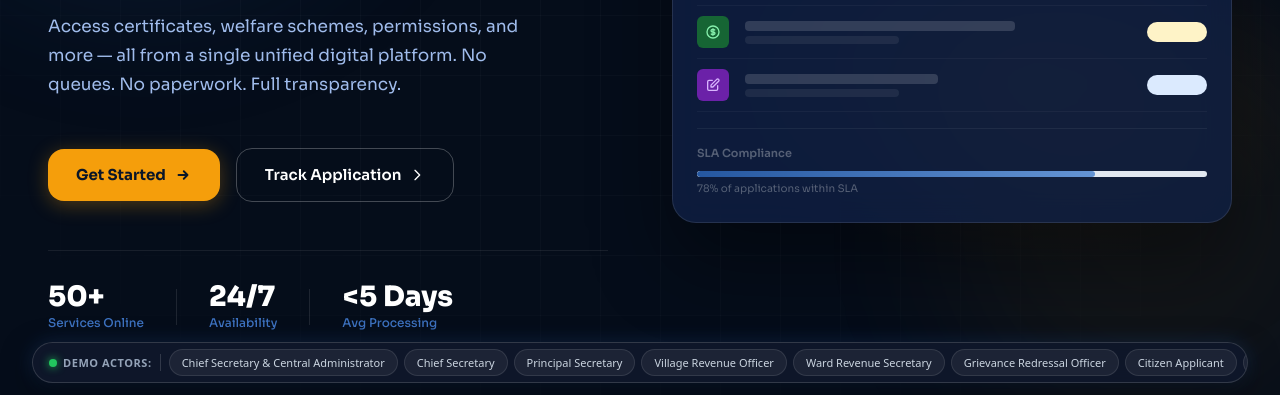
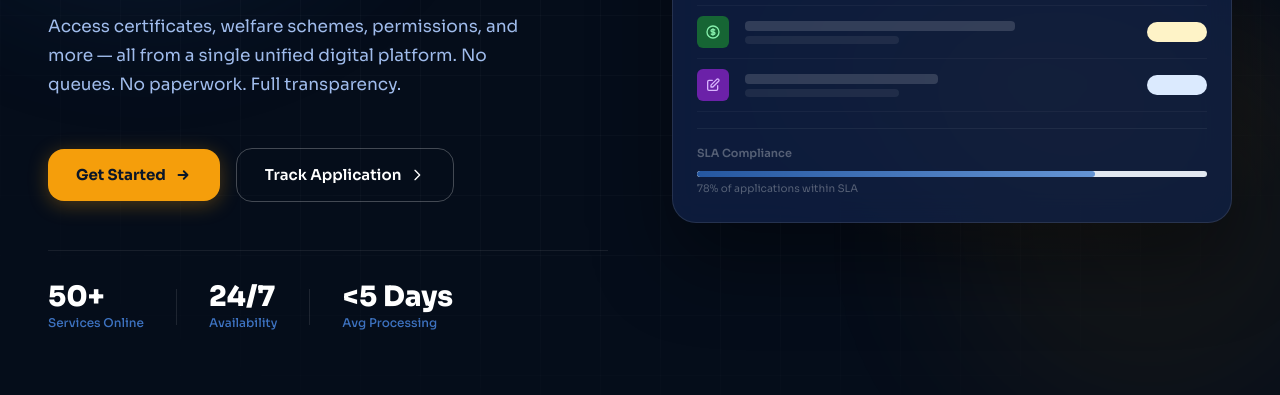
Before and after one commit to Gokulchinna/sample-for-ffsd, a plain HTML site: page 42_DigiConnect/front-end/index.html in a window 1280 px wide. Shown: the part 405-800 px from the top of the page. Drawn offline with Linux system fonts and the light colour scheme.

Commit message:
removed demo switcher

```diff
--- a/42_DigiConnect/front-end/index.html
+++ b/42_DigiConnect/front-end/index.html
@@ -594,7 +594,6 @@
 
 
     <script type="module" src="js/auth.js"></script>
-    <script type="module" src="js/demo-switcher.js"></script>
 </body>
 
 </html>
--- a/42_DigiConnect/front-end/js/demo-switcher.js
+++ b/42_DigiConnect/front-end/js/demo-switcher.js
@@ -1,96 +1,11 @@
 /**
- * DigiConnect — Universal College Demo Switcher Bar
- * Injected across all pages for instant 1-click role testing and evaluator walkthroughs.
+ * DigiConnect — Demo Switcher (Disabled)
+ * The visual demo switcher bar has been removed as requested.
+ * All personas and underlying role management functions remain intact in role-manager.js.
  */
-import { DEMO_PERSONAS, switchDemoPersona } from './role-manager.js';
-
 export function initDemoSwitcher() {
-  if (document.getElementById('digiconnect-demo-switcher')) return;
-
-  const currentSession = (() => {
-    try {
-      return JSON.parse(localStorage.getItem('DigiConnect_session')) || {};
-    } catch (e) {
-      return {};
-    }
-  })();
-
-  const bar = document.createElement('aside');
-  bar.id = 'digiconnect-demo-switcher';
-  bar.setAttribute('aria-label', 'College Project Demo Switcher');
-  bar.style.cssText = `
-    position: fixed;
-    bottom: 12px;
-    left: 50%;
-    transform: translateX(-50%);
-    z-index: 99999;
-    background: rgba(15, 23, 42, 0.96);
-    backdrop-filter: blur(12px);
-    border: 1px solid rgba(255, 255, 255, 0.15);
-    border-radius: 9999px;
-    padding: 6px 16px;
-    display: flex;
-    align-items: center;
-    gap: 8px;
-    box-shadow: 0 10px 30px rgba(0,0,0,0.5), 0 0 20px rgba(59, 130, 246, 0.2);
-    font-family: system-ui, -apple-system, BlinkMacSystemFont, 'Segoe UI', Roboto, sans-serif;
-    max-width: 95vw;
-    overflow-x: auto;
-  `;
-
-  bar.innerHTML = `
-    <div style="display: flex; align-items: center; gap: 6px; padding-right: 8px; border-right: 1px solid rgba(255,255,255,0.15); white-space: nowrap;">
-      <span style="display: inline-block; width: 8px; height: 8px; border-radius: 50%; background: #22c55e; box-shadow: 0 0 8px #22c55e;"></span>
-      <span style="font-size: 11px; font-weight: 700; text-transform: uppercase; letter-spacing: 0.05em; color: #94a3b8;">DEMO ACTORS:</span>
-    </div>
-    <div style="display: flex; align-items: center; gap: 6px; white-space: nowrap;">
-      ${DEMO_PERSONAS.map((p) => {
-        const isActive = currentSession.id === p.id || currentSession.roleKey === p.roleKey || currentSession.role === p.roleKey;
-        const activeStyle = isActive
-          ? 'background: #2563eb; color: #ffffff; font-weight: 700; box-shadow: 0 0 12px rgba(37, 99, 235, 0.6);'
-          : 'background: rgba(255,255,255,0.06); color: #cbd5e1; hover:background: rgba(255,255,255,0.12);';
-        return `
-          <button
-            type="button"
-            data-persona-id="${p.id}"
-            title="${p.name} - ${p.description}"
-            style="
-              ${activeStyle}
-              border: 1px solid rgba(255,255,255,0.1);
-              padding: 5px 12px;
-              border-radius: 9999px;
-              font-size: 11px;
-              cursor: pointer;
-              transition: all 0.2s ease;
-              display: flex;
-              align-items: center;
-              gap: 4px;
-            "
-          >
-            <span>${p.title.split('(')[0].trim()}</span>
-          </button>
-        `;
-      }).join('')}
-    </div>
-  `;
-
-  bar.querySelectorAll('button[data-persona-id]').forEach((btn) => {
-    btn.addEventListener('click', (e) => {
-      e.preventDefault();
-      e.stopPropagation();
-      const personaId = btn.getAttribute('data-persona-id');
-      switchDemoPersona(personaId);
-    });
-  });
-
-  document.body.appendChild(bar);
-}
-
-// Automatically auto-mount when DOM is ready
-if (typeof document !== 'undefined') {
-  if (document.readyState === 'loading') {
-    document.addEventListener('DOMContentLoaded', initDemoSwitcher);
-  } else {
-    initDemoSwitcher();
+  const existing = document.getElementById('digiconnect-demo-switcher');
+  if (existing) {
+    existing.remove();
   }
 }
--- a/42_DigiConnect/front-end/js/navigation.js
+++ b/42_DigiConnect/front-end/js/navigation.js
@@ -7,7 +7,6 @@ export { getSession, setSession };
 import { getRoleConfig, svgIcons, isRoleAllowed, getRoleDashboardPath } from './role-manager.js';
 import { getInitials, toggleSidebar, setupGlobalClickHandlers, initEventDelegation, showToast } from './utils.js';
 import { logout } from './auth.js';
-import { initDemoSwitcher } from './demo-switcher.js';
 
 /**
  * Determine the base path for navigation links based on current page location
@@ -270,7 +269,6 @@ export function initPage(options = {}) {
   // Setup global handlers
   setupGlobalClickHandlers();
   initEventDelegation();
-  initDemoSwitcher();
 
   return session;
 }
```
